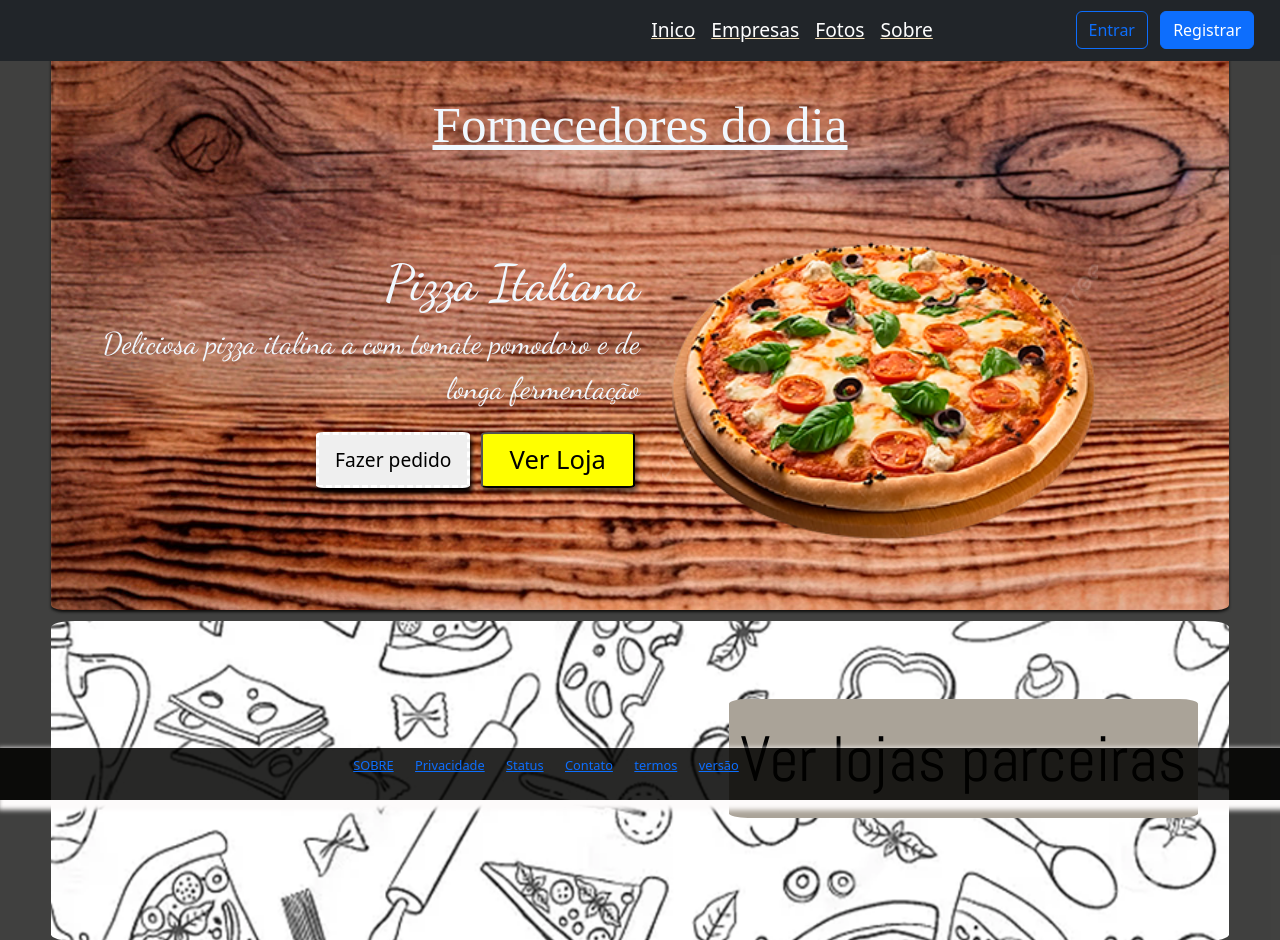
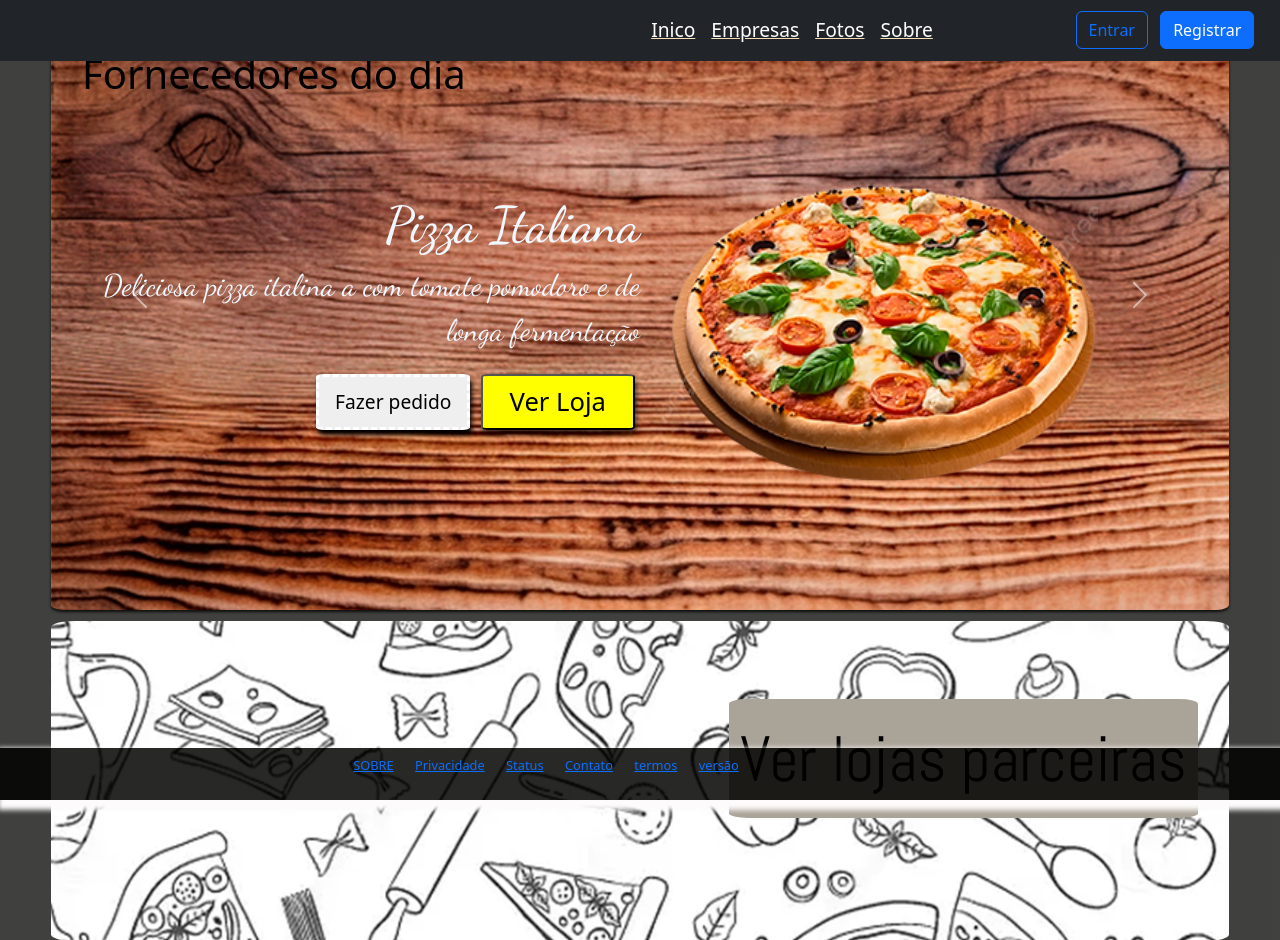
Before and after one commit to xKuth/Projeto_padaria-django, a Django app: page / in a window 1280 px wide. Shown: the top 940 px of the page. Run offline with Django 5.2, Linux system fonts and the light colour scheme; some libraries are stand-ins or nearby versions.

Commit message:
add divs carroucels on annoucement section for many annoucements

```diff
--- a/Projeto_padaria/parceiros/templates/html/pagina01.html
+++ b/Projeto_padaria/parceiros/templates/html/pagina01.html
@@ -13,19 +13,14 @@
 </head>
 <body>
     {% block header %}<!-- content import base.html -->
-    <header>
-
-        <div class="collapse"><!-- Navegation mobile -->
-            <div class="bg-dark p-4">
-                <h5 class="text-white h4">Collapsed content</h5>
-                <span class="text-muted">Toggleable via the navbar brand.</span>
-            </div>
-        </div><!-- End navation mobile -->
-
-    </header>
 
     <main><!-- Content out the import -->
+
+
         <section class="upper_main_img"><!-- section for annouciment carrocel -->
+            <div id="carouselExample" class="carousel slide">
+                <div class="carousel-inner">
+                    <div class="carousel-item active">
                         <div class="container"><!-- div flex import bootstrap5 -->
                             <h1>Fornecedores do dia</h1>
                             <div class="anunnciment"><!-- Div annouciment carrocel -->
@@ -40,7 +35,22 @@
                                 </div><!-- End Div Img annouciment -->
                             </div><!-- End Div annouciment carrocel -->
                         </div><!-- End div flex import bootstrap5 -->
+                    </div>
+                </div>
+                <button class="carousel-control-prev" type="button" data-bs-target="#carouselExample" data-bs-slide="prev">
+                    <span class="carousel-control-prev-icon" aria-hidden="true"></span>
+                    <span class="visually-hidden">Previous</span>
+                  </button>
+                  <button class="carousel-control-next" type="button" data-bs-target="#carouselExample" data-bs-slide="next">
+                    <span class="carousel-control-next-icon" aria-hidden="true"></span>
+                    <span class="visually-hidden">Next</span>
+                  </button>
+            </div>
+
         </section><!-- End section for annouciment carrocel -->
+
+
+
         <a href="{% url 'suppliers' %}"><!-- Link for enterprises -->
             <section class="mid_main_anouciment"><!-- Section enterprises img -->
                 <div class="img_background_mid">
```
Lines whose indentation alone changed are shown as unchanged.
